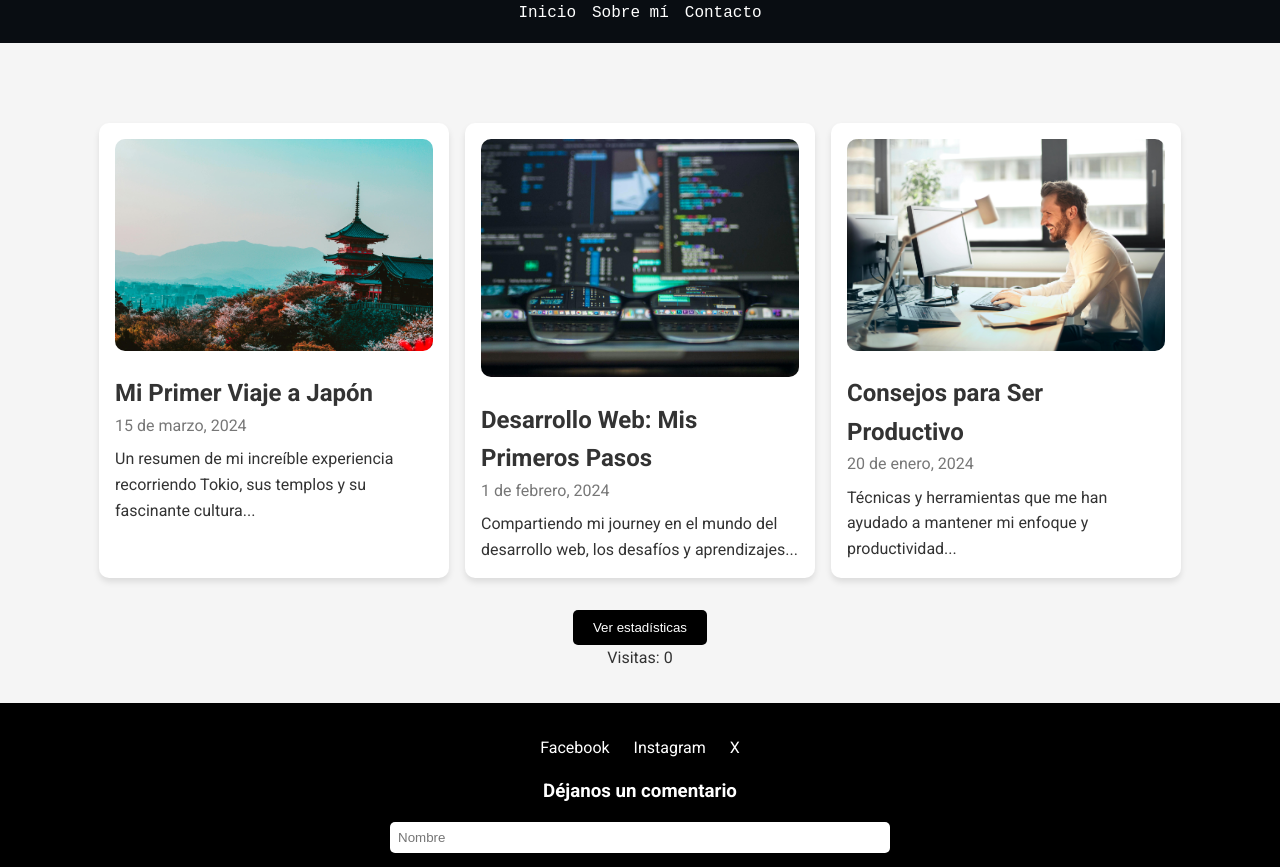
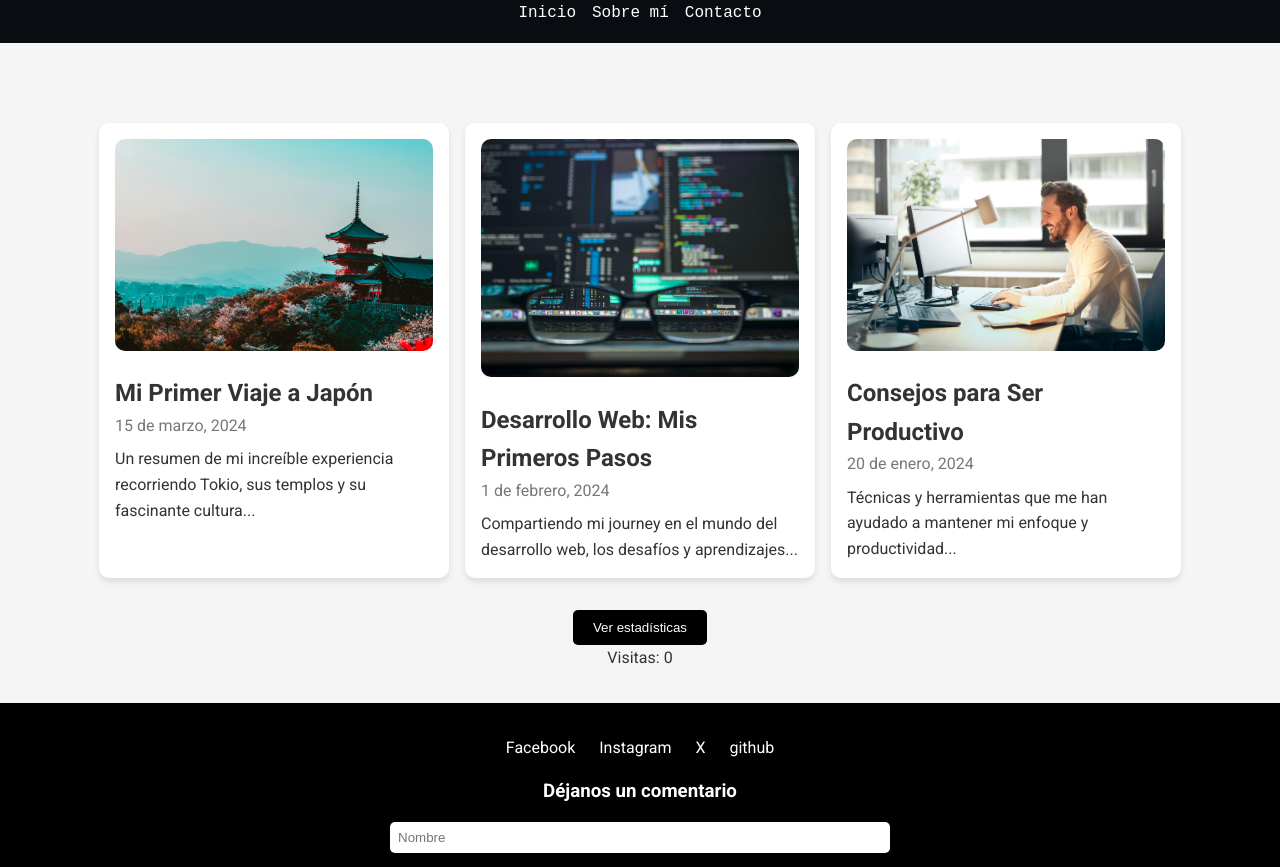
Before and after one commit to SantiagoCastrillonA/blog-personalizado, a plain HTML site: page index.html in a window 1280 px wide. Shown: the part 82-949 px from the top of the page. Drawn offline with Linux system fonts and the light colour scheme.

Commit message:
Se agrrgó el link del repositorio

```diff
--- a/index.html
+++ b/index.html
@@ -54,6 +54,7 @@
             <a href="https://web.facebook.com/santiago.castrillonarbelaez" class="social-icon">Facebook</a>
             <a href="https://www.instagram.com/sca_2_vmp/" class="social-icon">Instagram</a>
             <a href="https://www.instagram.com/sca_2_vmp/" class="social-icon">X</a>
+            <a href="https://github.com/SantiagoCastrillonA/blog-personalizado" class="social-icon">github</a>
         </div>
 
         <form id="contact-form">
```
